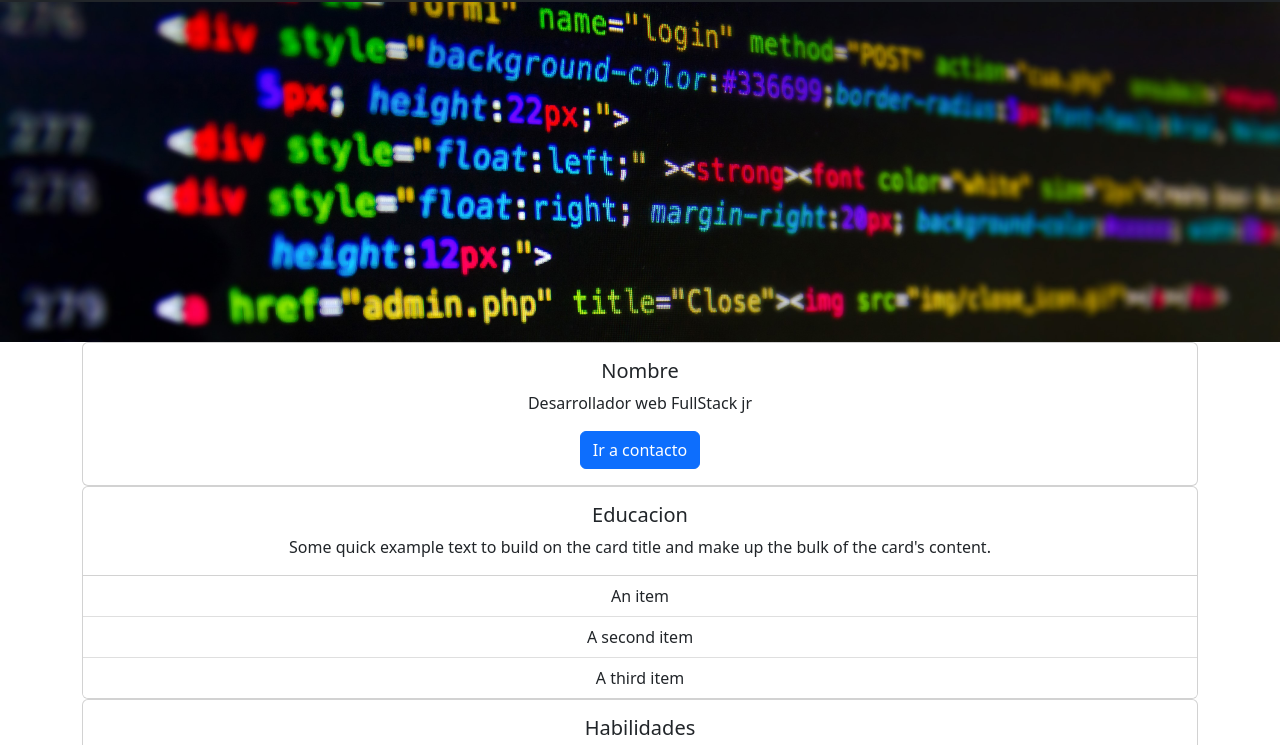
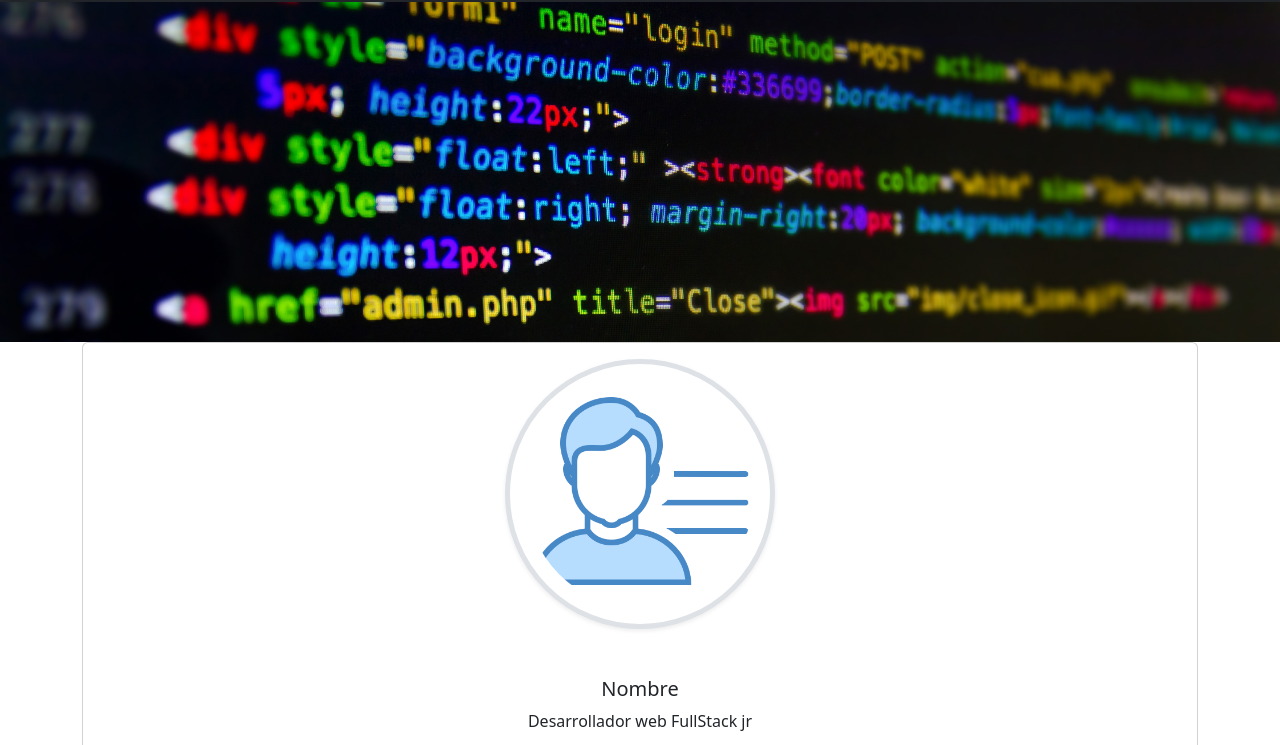
Before and after one commit to JoaquinVeraOrtega/portfolio-frontend-entrega-modulo-2, a plain HTML site: page index.html in a window 1280 px wide. Shown: the part 54-799 px from the top of the page. Drawn offline with nearby package versions, Linux system fonts and the light colour scheme.

Commit message:
agrego imagen de perfil

```diff
--- a/index.html
+++ b/index.html
@@ -45,6 +45,7 @@
           <div class="card">
 
             <div class="card-body">
+              <img src="./imgs/profile img.png" class="rounded-circle img-fluid w-25 border border-5 shadow-sm p-3 mb-5 bg-body " alt="...">
               <h5 class="card-title">Nombre</h5>
               <p class="card-text">Desarrollador web FullStack jr</p>
               <a href="#" class="btn btn-primary">Ir a contacto</a>
```
Also changed, not shown: imgs/profile img.png (added).
